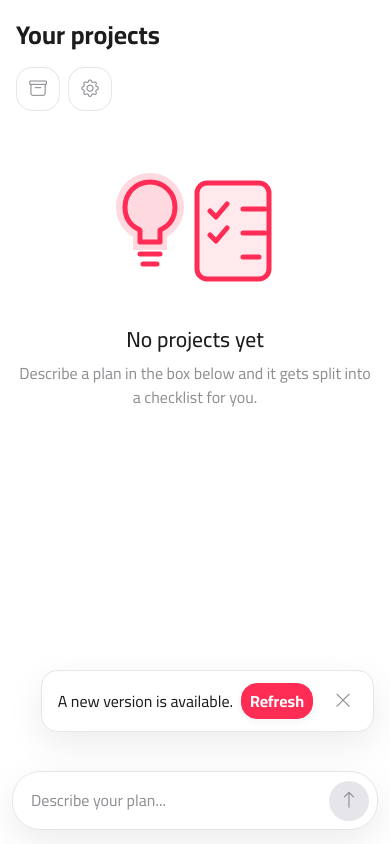
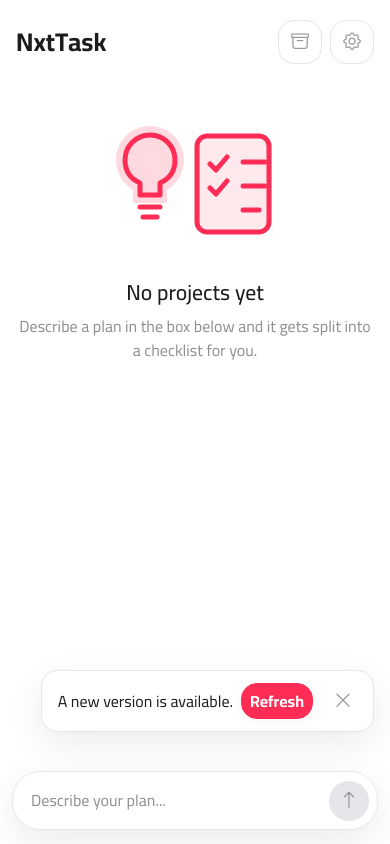
Before and after one commit to RamiAlkhateeb/task-breaker, an ASP.NET Core app: page / in a window 390 px wide. Run offline with ASP.NET Core 8, Linux system fonts and the light colour scheme.

Commit message:
Rename Home title to NxtTask and keep header buttons beside it
The header is now a row at every width, so Archive and Settings sit to the
right of the title on phones instead of wrapping underneath.

Co-Authored-By: Claude Sonnet 5.5 <noreply@anthropic.com>
Claude-Session: https://claude.ai/code/session_01KC7w2dL7XsP7uH5M5pbz1m

```diff
--- a/IdeaSplit.Web/Components/Pages/Home.razor
+++ b/IdeaSplit.Web/Components/Pages/Home.razor
@@ -4,11 +4,11 @@
 @inject NavigationManager Nav
 @inject IJSRuntime JS
 
-<PageTitle>IdeaSplit</PageTitle>
+<PageTitle>NxtTask</PageTitle>
 
 <div class="page-container has-composer">
     <div class="page-header">
-        <div><h1>Your projects</h1>@if (projects is { Count: > 0 }) {<p class="page-subtitle">@projects.Count open @(projects.Count == 1 ? "project" : "projects")</p>}</div>
+        <div><h1>NxtTask</h1>@if (projects is { Count: > 0 }) {<p class="page-subtitle">@projects.Count open @(projects.Count == 1 ? "project" : "projects")</p>}</div>
         <div class="header-actions">
             <button class="btn btn-outline-secondary icon-button" title="Archive" aria-label="Archive" @onclick='() => Nav.NavigateTo("/archive")'><i class="bi bi-archive"></i></button>
             <button class="btn btn-outline-secondary icon-button" title="Settings" aria-label="Settings" @onclick='() => Nav.NavigateTo("/settings")'><i class="bi bi-gear"></i></button>
--- a/IdeaSplit.Web/wwwroot/app.css
+++ b/IdeaSplit.Web/wwwroot/app.css
@@ -50,10 +50,11 @@ a:hover, .btn-link:hover { color: var(--color-primary-hover); }
     font-weight: 700;
     line-height: 1.2;
 }
-.page-header { display: flex; flex-direction: column; gap: 16px; margin-bottom: 24px; }
+.page-header { display: flex; flex-direction: row; align-items: center; justify-content: space-between; gap: 12px; margin-bottom: 20px; }
+.page-header > div:first-child { min-width: 0; }
 .page-subtitle { margin: 4px 0 0; color: var(--color-text-secondary); font-size: .95rem; }
 .page-header h1 { margin: 0; }
-.header-actions { display: flex; gap: 8px; }
+.header-actions { display: flex; gap: 8px; flex-shrink: 0; }
 .card { background: var(--color-card-bg); border: 1px solid var(--color-border); border-radius: var(--radius-md); box-shadow: var(--shadow-sm); }
 .project-card { --card-accent: var(--color-primary); cursor: pointer; margin-bottom: 12px; border-left: 4px solid var(--card-accent); transition: transform .18s ease, border-color .18s ease, box-shadow .18s ease; }
 .project-card:hover { border-color: var(--card-accent); transform: translateY(-2px); box-shadow: var(--shadow-md); }
@@ -281,7 +282,6 @@ textarea.form-control { min-height: 120px; }
 
 @media (min-width: 576px) {
     .page-container { padding: 42px; }
-    .page-header { flex-direction: row; align-items: center; justify-content: space-between; }
 }
 
 @media (max-width: 575.98px) {
```
